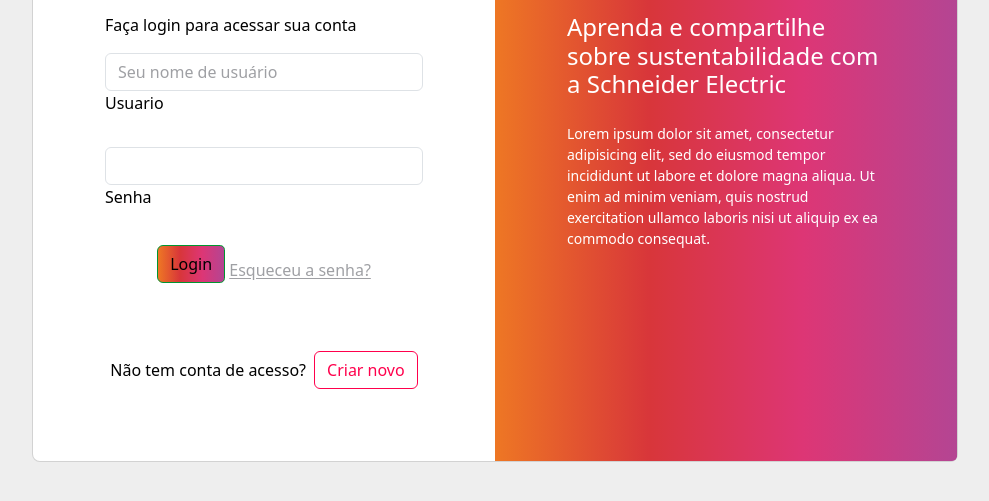
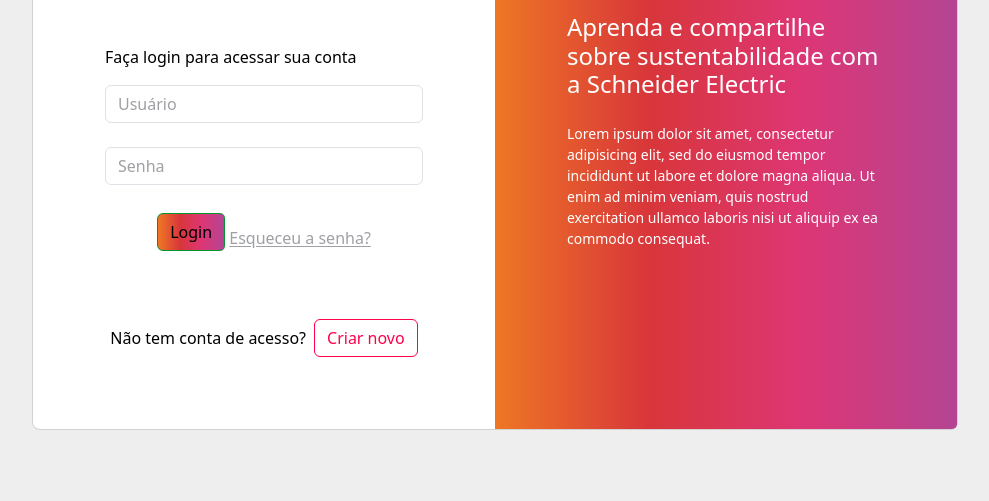
Before and after one commit to victorcesae/challengeschneider, a website: page login.html in a window 1280 px wide. Shown: the part 269-770 px from the top of the page, without its empty margins (145-1134 px from the left). Drawn offline with Linux system fonts and the light colour scheme.

Commit message:
login page v03

```diff
--- a/login.html
+++ b/login.html
@@ -30,13 +30,14 @@
 
                                         <div class="form-outline mb-4">
                                             <input type="email" id="form2Example11" class="form-control"
-                                                placeholder="Seu nome de usuário" />
-                                            <label class="form-label" for="form2Example11">Usuario</label>
+                                                placeholder="Usuário" />
+                                        <!-- <label class="form-label" for="form2Example11"></label> -->
                                         </div>
 
                                         <div class="form-outline mb-4">
-                                            <input type="password" id="form2Example22" class="form-control" />
-                                            <label class="form-label" for="form2Example22">Senha</label>
+                                            <input type="password" id="form2Example22" class="form-control"
+                                            placeholder="Senha"/>
+                                        <!--    <label class="form-label" for="form2Example22"></label> -->
                                         </div>
 
                                         <div class="text-center pt-1 mb-5 pb-1">
```
